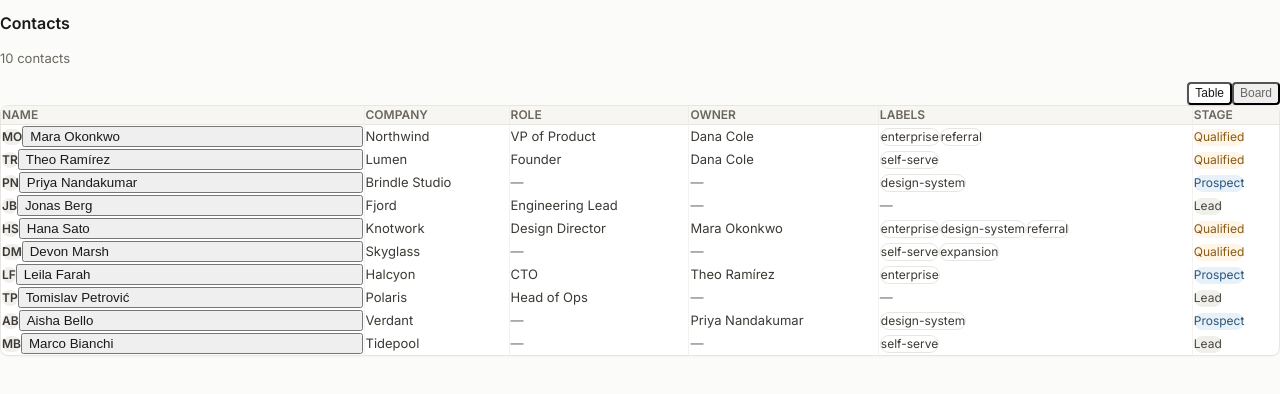
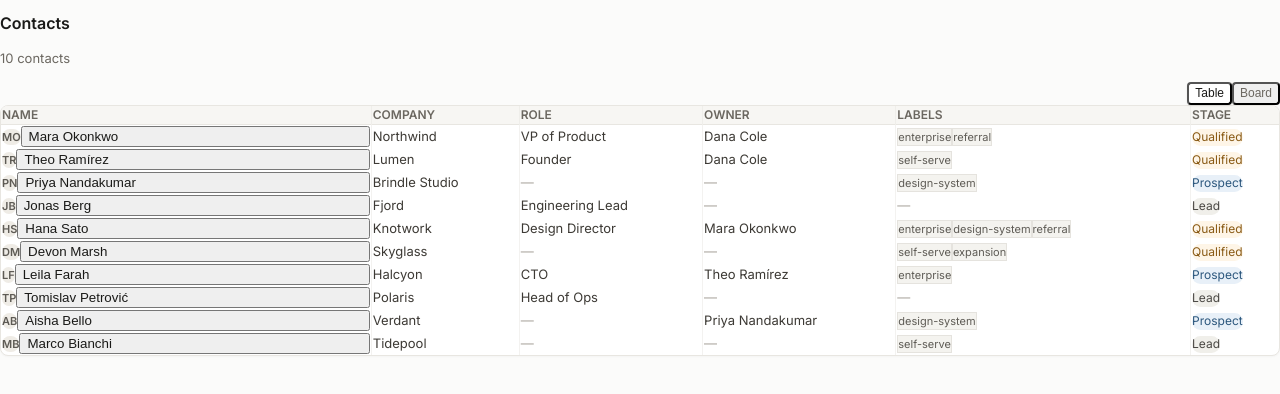
Before and after one commit to mohammed-abdelwhab/contacts-board-task, a React (Vite) app: page / in a window 1280 px wide. Shown: the top 394 px of the page. Built offline with nearby package versions, Linux system fonts and the light colour scheme.

Commit message:
feat(ui): update shared primitives (Avatar, Chip, EmptyValue) to match Stitch specification

```diff
--- a/src/components/ui/Avatar.tsx
+++ b/src/components/ui/Avatar.tsx
@@ -1,6 +1,6 @@
 import type { AvatarProps } from "../../features/contacts/types";
 
-export function Avatar({ name }: AvatarProps) {
+export function Avatar({ name, selected, size = "sm", className }: AvatarProps) {
   const initials = name
     .trim()
     .split(/\s+/)
@@ -8,10 +8,19 @@ export function Avatar({ name }: AvatarProps) {
     .map((part) => part[0]?.toUpperCase() ?? "")
     .join("");
 
+  const sizeClasses =
+    size === "lg"
+      ? "w-10 h-10 text-[14px]"
+      : "w-6 h-6 text-[11px]";
+
+  const colorClasses = selected || size === "lg"
+    ? "bg-[#3B6F9F] text-white"
+    : "bg-[#EFECE6] text-[#5E5B55]";
+
   return (
     <span
       aria-hidden="true"
-      className="flex h-8 w-8 shrink-0 items-center justify-center rounded-full bg-ink-300/25 text-xs font-medium text-ink-700"
+      className={`rounded-full font-medium flex items-center justify-center shrink-0 transition-colors ${sizeClasses} ${colorClasses} ${className ?? ""}`}
     >
       {initials || "?"}
     </span>
--- a/src/components/ui/Chip.tsx
+++ b/src/components/ui/Chip.tsx
@@ -1,8 +1,12 @@
 import type { ChipProps } from "../../features/contacts/types";
 
-export function Chip({ label }: ChipProps) {
+export function Chip({ label, selected }: ChipProps) {
   return (
-    <span className="inline-flex h-5 items-center rounded-full border border-surface-line bg-surface-card px-2 text-xs text-ink-700 transition-fast hover:border-ink-300">
+    <span
+      className={`inline-flex items-center text-[11px] text-[#5E5B55] rounded px-1.5 py-0.5 border ${
+        selected ? "bg-white border-[#D2E2F0]" : "bg-[#F4F3EF] border-[#E5E3DE]"
+      }`}
+    >
       {label}
     </span>
   );
--- a/src/components/ui/EmptyValue.tsx
+++ b/src/components/ui/EmptyValue.tsx
@@ -2,6 +2,6 @@ import type { EmptyValueProps } from "../../features/contacts/types";
 
 export function EmptyValue({ children }: EmptyValueProps) {
   return (
-    <span className="text-ink-500">{children ?? "—"}</span>
+    <span className="text-[#A8A49D]">{children ?? "—"}</span>
   );
 }
--- a/src/features/contacts/types.ts
+++ b/src/features/contacts/types.ts
@@ -18,6 +18,9 @@ export interface Contact {
 
 export interface AvatarProps {
   name: string;
+  selected?: boolean | undefined;
+  size?: "sm" | "md" | "lg" | undefined;
+  className?: string | undefined;
 }
 
 export interface EmptyValueProps {
@@ -41,6 +44,7 @@ export interface IconButtonProps
 
 export interface ChipProps {
   label: string;
+  selected?: boolean | undefined;
 }
 
 // View switch ----------------------------------------------------------------
```
